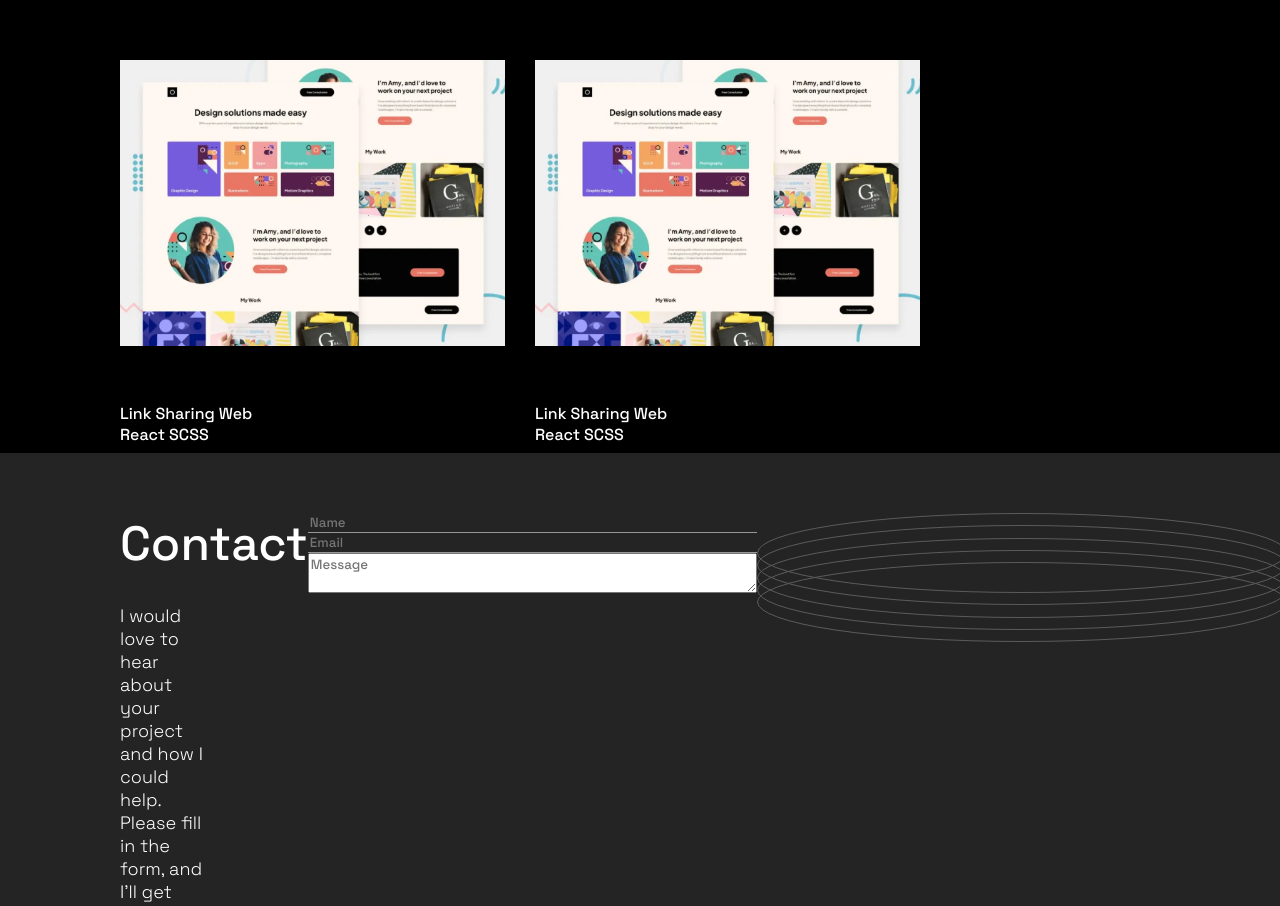
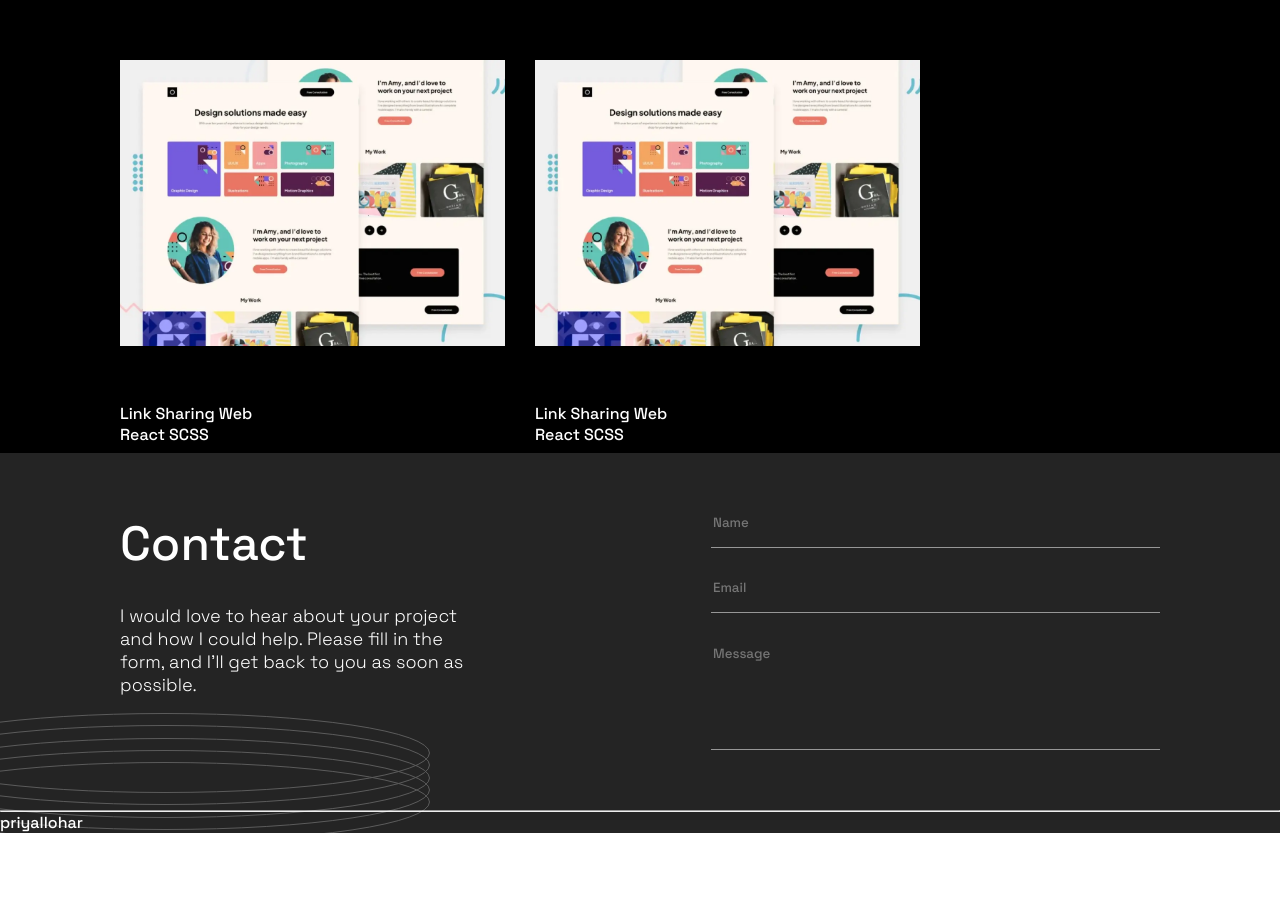
Before and after one commit to Priyallohar/single-page-developer-portfolio, a website: page index.html in a window 1280 px wide. Shown: the part 1894-2800 px from the top of the page. After the commit the page ends 2741 px from the top, so only its background shows below. Drawn offline with Linux system fonts and the light colour scheme.

Commit message:
Styling contact

```diff
--- a/style.css
+++ b/style.css
@@ -129,7 +129,7 @@
  }
 
  .contact-message{
-   width: 50%;
+   width: 60%;
    font-size: 18px;
    font-weight: 100;
    margin-top: 30px;
@@ -152,6 +152,33 @@
    width:445px
  }
 
+ .inputs-container input:focus{
+   outline: none;
+ }
+
+ .name{
+   padding-bottom: 16px;
+   margin-bottom: 30px;
+ }
+
+ .email-address{
+   padding-bottom: 16px;
+   margin-bottom: 30px;
+ }
+
+ .message{
+   background-color: #242424;
+   padding-bottom: 70px;
+   border: none;
+   border-bottom: 1px solid #979797;
+   resize: none;
+ }
+ .ring-svg-contact{
+   position: absolute;
+   left: -100px;
+   top:260px
+ }
+
 
 
 @media screen and (max-width: 768px) {
```
